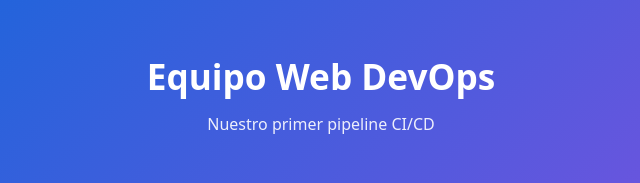
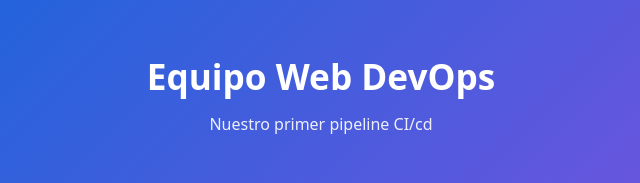
Before and after one commit to TheFrisk777/DepOpsWeb, a website with bundled scripts: page index.html in a window 1280 px wide. Shown: the top 183 px of the page, 319-959 px from the left. Built offline with nearby package versions, Linux system fonts and the light colour scheme.

Commit message:
feature subtitulo(B)

```diff
--- a/index.html
+++ b/index.html
@@ -10,7 +10,7 @@
 <body>
   <header class="hero">
     <h1>Equipo Web DevOps</h1>
-    <p class="subtitulo">Nuestro primer pipeline CI/CD</p>
+    <p class="subtitulo">Nuestro primer pipeline CI/cd</p>
   </header>
 
   <main>
```
